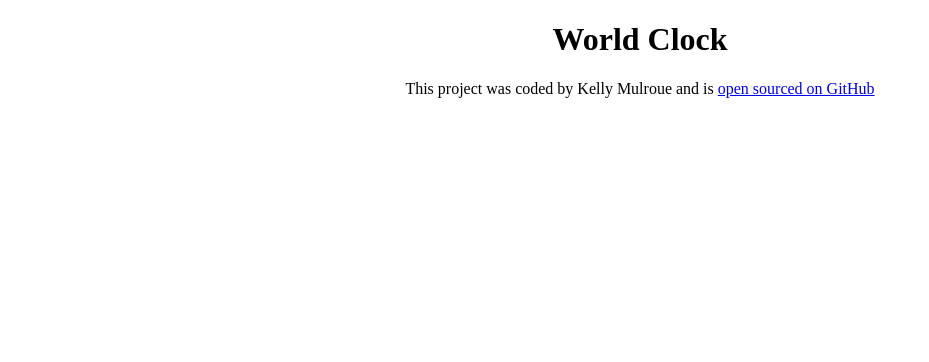
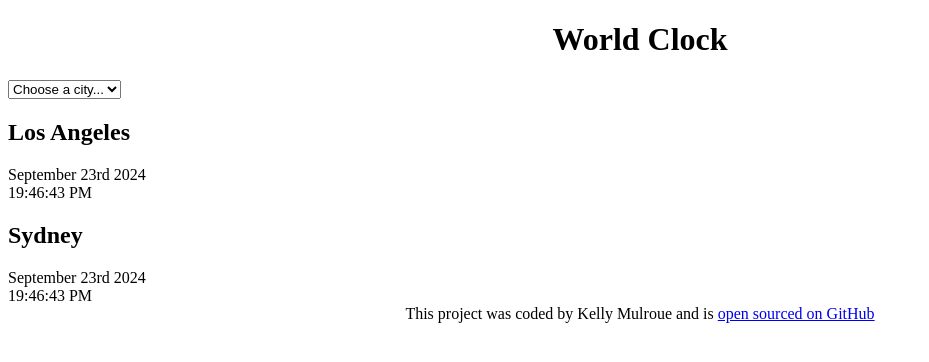
Before and after one commit to KMulroue/world-clock, a plain HTML site: page index.html in a window 1280 px wide. Shown: the whole page, without its empty margins (0-929 px from the left). Drawn offline with Linux system fonts and the light colour scheme.

Commit message:
Added HTML to project

```diff
--- a/index.html
+++ b/index.html
@@ -7,7 +7,25 @@
     <title>World Clock - Kelly Mulroue</title>
   </head>
   <body>
-    <h1>World Clock</h1>
+    <div class="container">
+      <h1>World Clock</h1>
+      <select>
+        <option value="">Choose a city...</option>
+        <option value="">London</option>
+        <option value="">Madrid</option>
+        <option value="">Chicago</option>
+      </select>
+      <div class="city">
+        <h2>Los Angeles</h2>
+        <div class="date">September 23rd 2024</div>
+        <div class="time">19:46:43 PM</div>
+      </div>
+      <div class="city"></div>
+        <h2>Sydney</h2>
+        <div class="date">September 23rd 2024</div>
+        <div class="time">19:46:43 PM</div>
+      </div>
+    </div>
     <footer>
       This project was coded by Kelly Mulroue and is
       <a href="https://github.com/KMulroue/world-clock" target="_blank"
```
